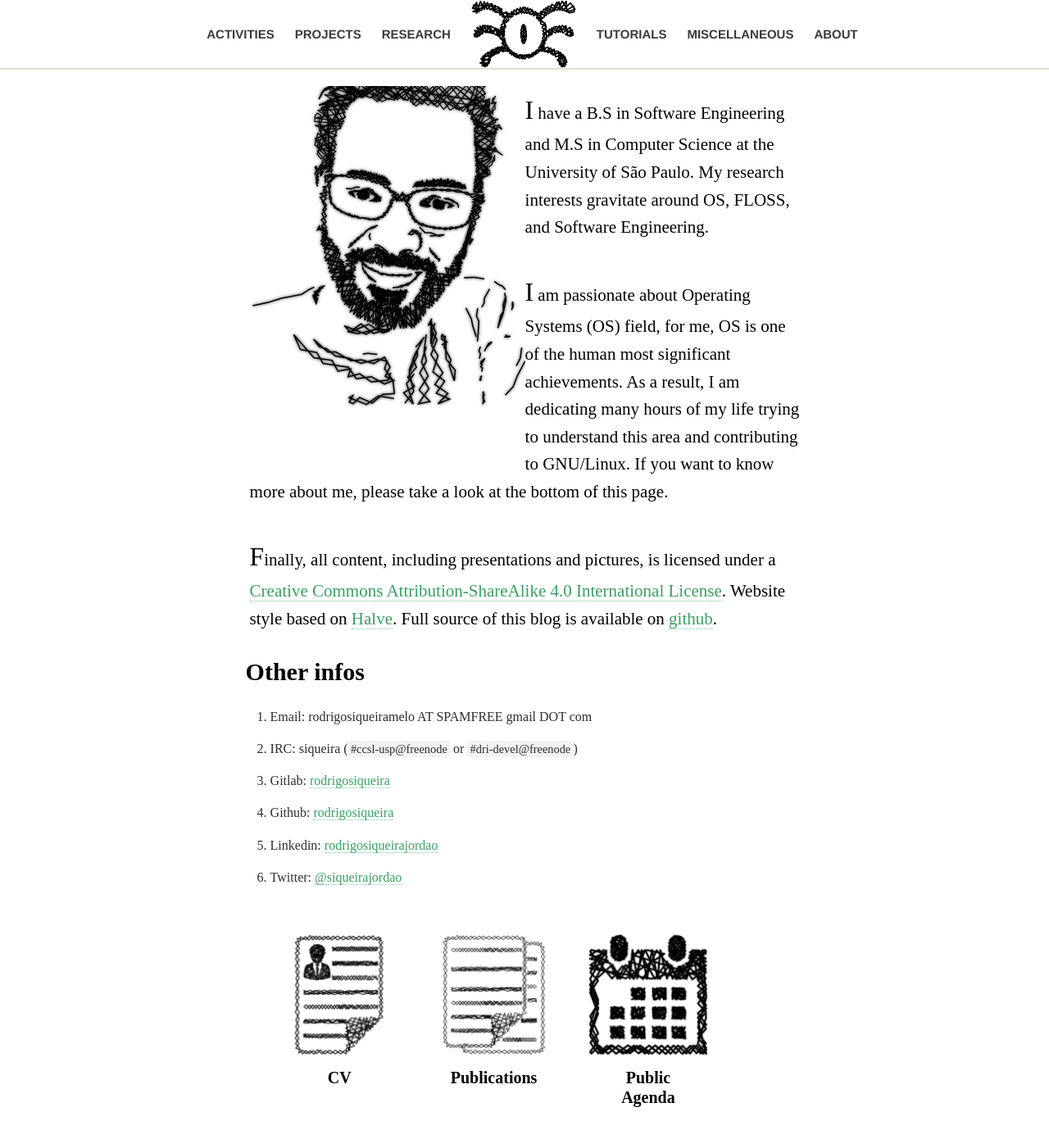
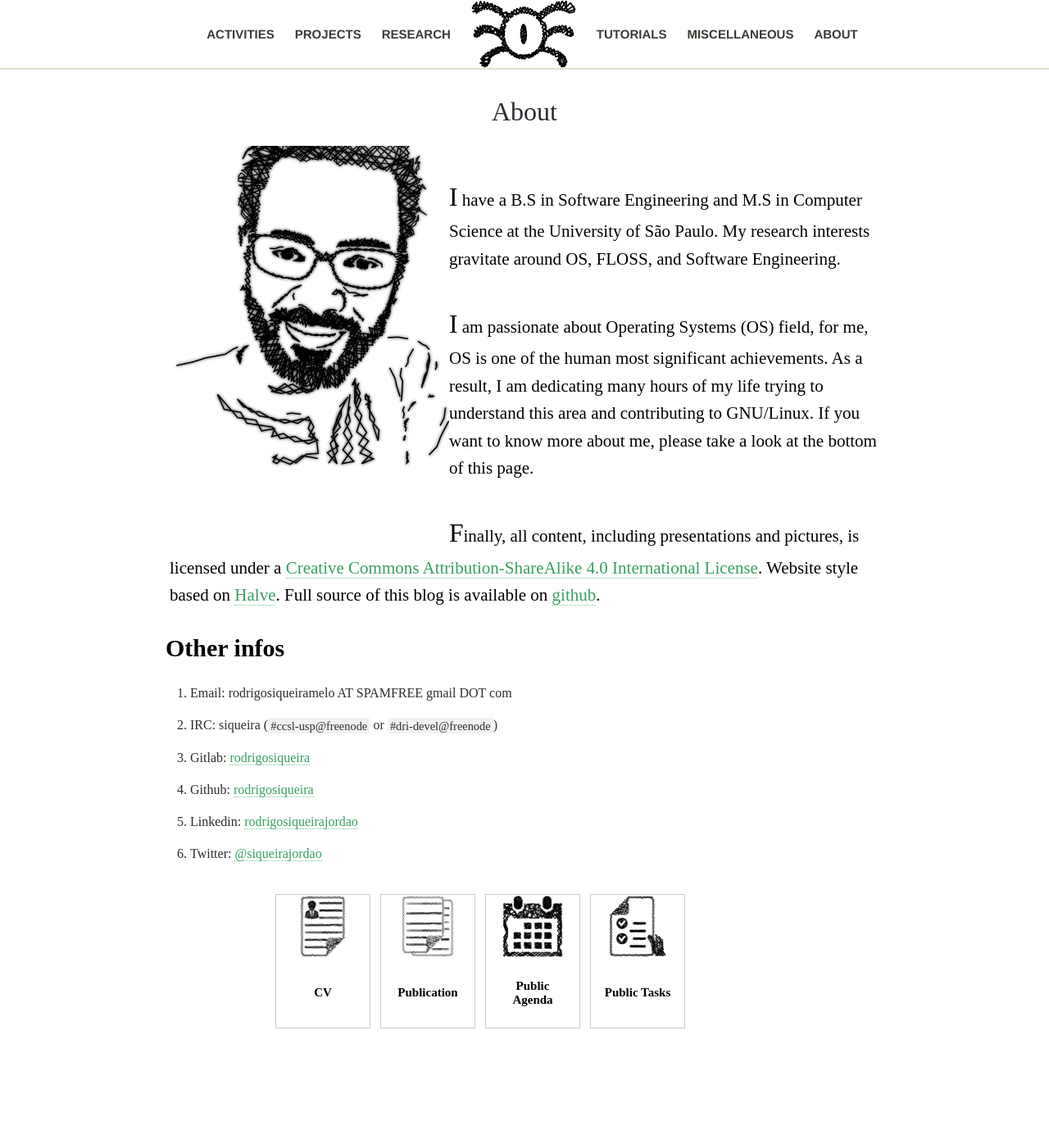
Before and after one commit to webfolder/siqueira.tech, a Jekyll site: the page built from about.md, in a window 1280 px wide and 1400 px high. Shown: the top 1390 px of the window at 82% size. Built offline with Jekyll 4.4.1, drawn with Linux system fonts in a browser that asks for light colours.

Commit message:
Update about to use a better list mechanism
Signed-off-by: Rodrigo Siqueira <rodrigosiqueiramelo@gmail.com>

```diff
--- a/_includes/image-post.html
+++ b/_includes/image-post.html
@@ -1,7 +1,23 @@
+{%- comment -%}
+
+Parameters:
+  path
+  caption
+  left
+{%- endcomment -%}
+
 {% capture fig_img %}
-![foo]({{ site.url }}/images/{{ include.path }})
+  {{ site.url }}/images/{{ include.path }}
 {% endcapture %}
-<figure>
-  {{ fig_img | markdownify | remove: "<p>" | remove: "</p>" }}
-  <figcaption> {{ include.caption  }} </figcaption>
-</figure>
+
+{% capture left_side %}
+  float: left;
+{% endcapture %}
+
+{% if include.left %}
+  <img src="{{ fig_img }}" style="{{ left_side }}" alt="{{ include.caption }}">
+{% else %}
+<img src="{{ fig_img }}" alt="{{ include.caption }}">
+{% endif %}
+
+<figcaption style="text-align: center; font-weight: bold;"> {{ include.caption  }} </figcaption>
--- /dev/null
+++ b/_layouts/default.html
@@ -0,0 +1,19 @@
+---
+---
+<!DOCTYPE html>
+<html>
+
+{% include head.html %}
+
+  <body>
+
+  {% include top-header.html %}
+
+  {% if page.title %}
+    <h1> {{ page.title }} </h1>
+  {% endif %}
+
+  {{ content }}
+
+  </body>
+</html>
--- /dev/null
+++ b/_layouts/text_with_list_items.html
@@ -0,0 +1,48 @@
+---
+layout: default
+---
+
+    <div class="inner-post content">
+      {{ content }}
+    </div>
+
+    <div class="center-list-items">
+
+      {%- capture page_name -%}
+        {{ page.name }}
+      {%- endcapture -%}
+
+      {%- for page in site.pages -%}
+        {% if page.categories contains page_name %}
+
+          {%- capture page_item_link -%}
+            {{ site.url }}/{{ page.ref }}
+          {%- endcapture -%}
+
+          {%- capture page_item_title -%}
+            {{ page.title }}
+          {%- endcapture -%}
+
+          {%- capture page_item_link -%}
+            {{ site.url }}/{{ page.ref }}
+          {%- endcapture -%}
+
+          {%- capture page_item_icon_alt -%}
+            Abstract to concrete
+          {%- endcapture -%}
+
+          {%- capture page_item_icon_path -%}
+            {{ site.url }}/images/icons/{{ page.image }}.png
+          {%- endcapture -%}
+
+          {%- include item_fig_desc.html
+            item_link=page_item_link
+            item_icon_alt=page_item_icon_alt
+            item_icon_path=page_item_icon_path
+            item_desc=page_item_title
+            item_modal=page_modals -%}
+
+        {% endif %}
+      {%- endfor -%}
+      <div class="clearfix"></div>
+    </div>
--- a/_pages/about.md
+++ b/about.md
@@ -1,8 +1,12 @@
 ---
 title: About
-layout: about
+layout: text_with_list_items
 permalink: /about/
 ---
+
+{% include image-post.html
+  path="me2.png"
+  left="true" %}
 
 I have a B.S in Software Engineering and M.S in Computer Science at the
 University of São Paulo. My research interests gravitate around OS, FLOSS, and
```
Also changed, not shown: _pages/about/1-cv.md (added, +7 -0 lines), _pages/about/2-publications.md (added, +7 -0 lines), _pages/about/3-public-agenda.md (added, +7 -0 lines), _pages/about/4-public-tasks.md (added, +7 -0 lines).
